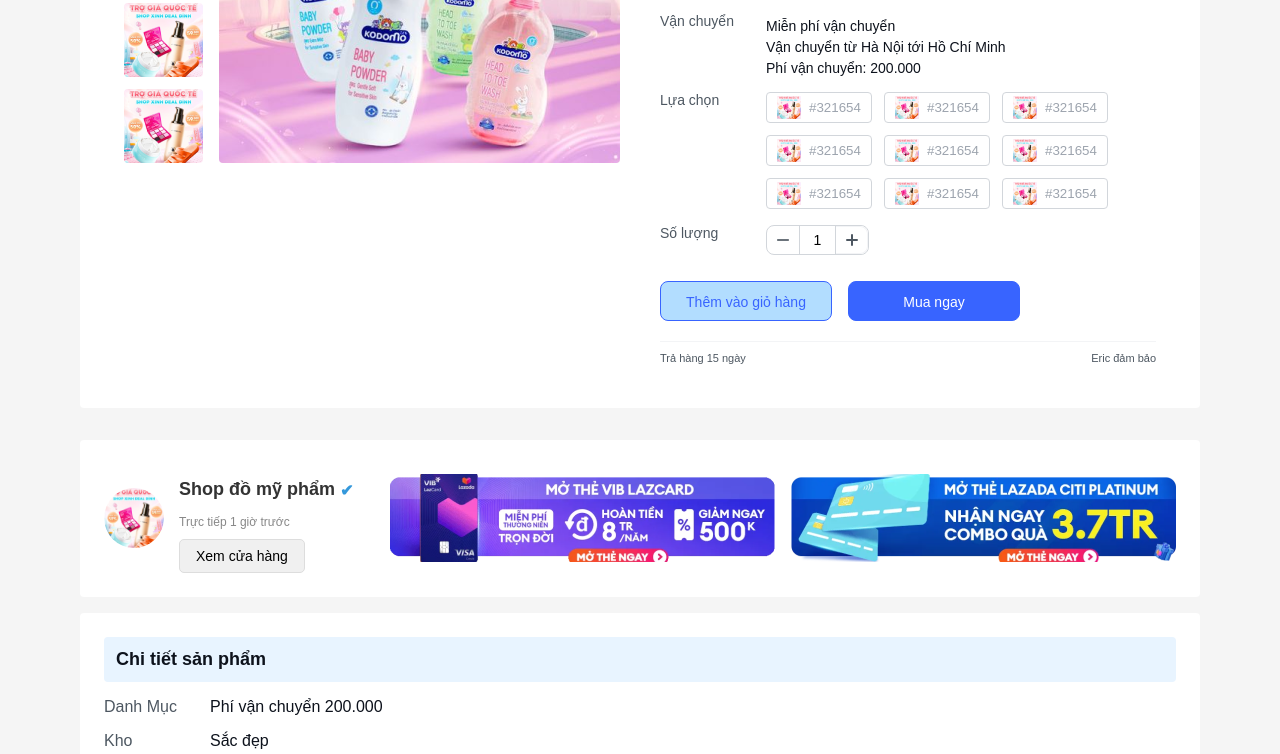
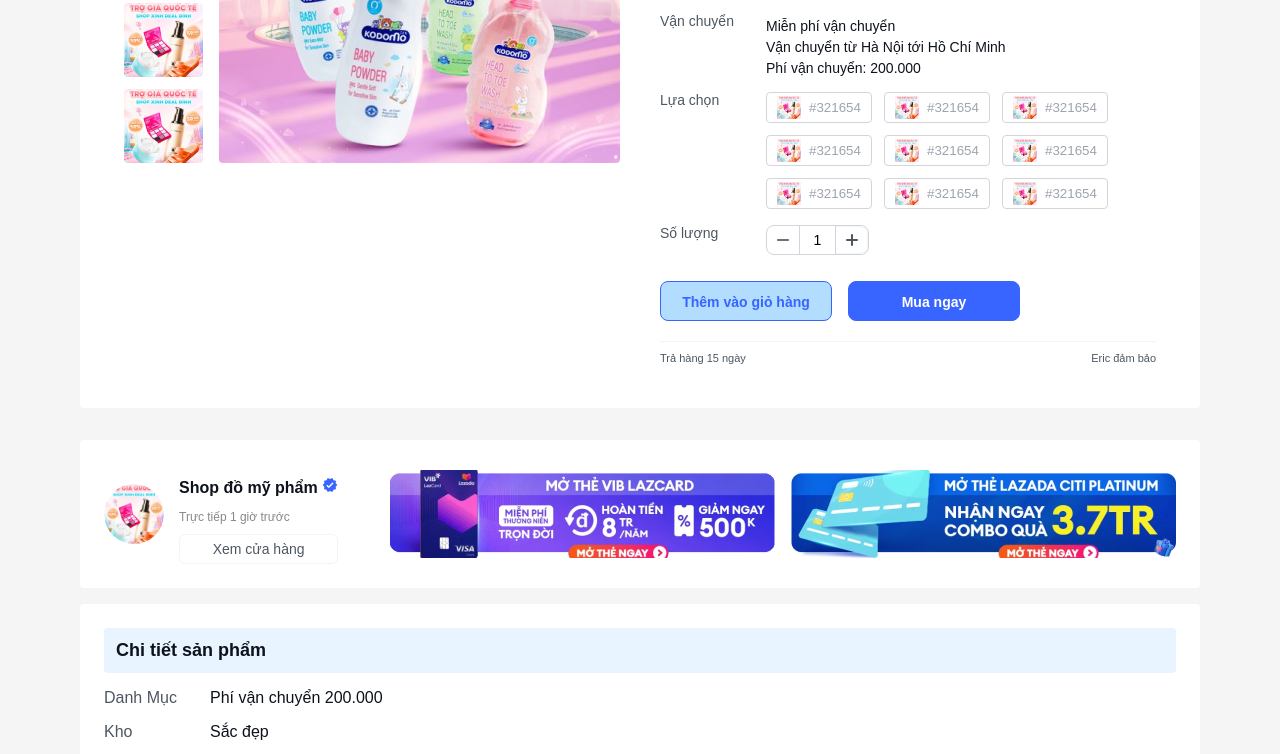
Before and after one commit to tuanndph33203/Test-template, a plain HTML site: page index-2.html in a window 1280 px wide. Shown: the part 427-1181 px from the top of the page. Drawn offline with Linux system fonts and the light colour scheme.

Commit message:
Repair : update bg-color shop-button

```diff
--- a/index-2.html
+++ b/index-2.html
@@ -150,7 +150,7 @@
                 <div class="shop-info">
                     <img src="images/Frame 1948756595.png" alt="Shop Avatar" class="shop-avatar">
                     <div class="shop-details">
-                        <h2>Shop đồ mỹ phẩm <span class="verified">✔</span></h2>
+                        <h2>Shop đồ mỹ phẩm <img src="images/verified.svg" alt=""></h2>
                         <p>Trực tiếp 1 giờ trước</p>
                         <button class="shop-button">Xem cửa hàng</button>
                     </div>
--- a/styles/index-2.css
+++ b/styles/index-2.css
@@ -199,14 +199,6 @@
   border-left: solid 1px #d2d6db;
   border-right: solid 1px #d2d6db;
 }
-.qua ntity-selector input {
-  width: 50px;
-  text-align: center;
-  padding: 5px;
-  font-size: 16px;
-  border: 1px solid #ddd;
-  border-radius: 4px;
-}
 .purchase-buttons {
   display: grid;
   grid-template-columns: repeat(2, 1fr);
@@ -220,6 +212,7 @@
   padding: 0.75rem;
   box-sizing: border-box;
   font-size: 0.875rem;
+  font-weight: 600;
   color: #fff;
   border: none;
   border-radius: 4px;
--- a/styles/shop-2.css
+++ b/styles/shop-2.css
@@ -20,16 +20,15 @@
   border-radius: 50%;
   margin-right: 15px;
 }
+.shop-details {
+  display: flex;
+  flex-direction: column;
+  justify-content: center;
+}
 
 .shop-details h2 {
-  font-size: 18px;
-  color: #333;
-}
-
-.shop-details .verified {
-  color: #3498db;
-  font-size: 16px;
-  vertical-align: middle;
+  font-size: 1rem;
+  color: #0d121c;
 }
 
 .shop-details p {
@@ -39,12 +38,13 @@
 
 .shop-button {
   margin-top: 10px;
-  padding: 8px 16px;
-  background-color: #f0f0f0;
-  border: 1px solid #ddd;
-  border-radius: 5px;
+  padding: 6px 30.5px;
+  background-color: #ffffff;
+  border: 1px solid #f3f4f6;
+  color: #4d5761;
+  border-radius: 6px;
   cursor: pointer;
-  font-size: 14px;
+  font-size: 0.875rem;
 }
 
 .promo-banners {
```
Also changed, not shown: images/verified.svg (added).
